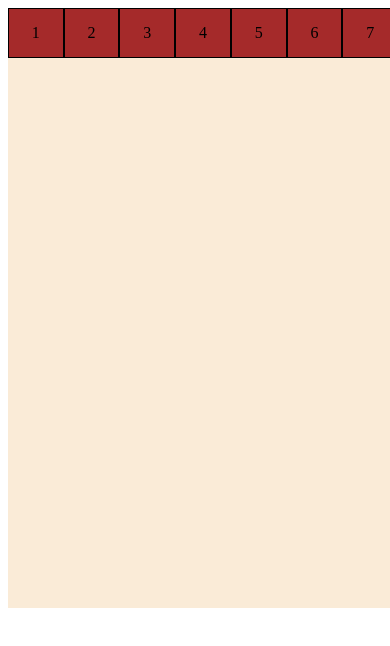
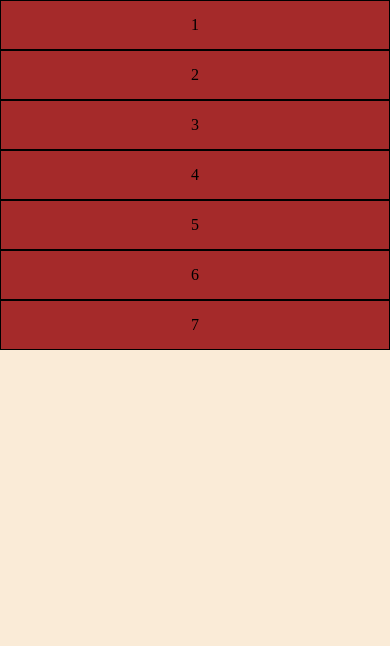
Before and after one commit to MerabSamkharadze/HTML_CSS_practice, a plain HTML site: page flexboxes.html in a window 390 px wide. Drawn offline with Linux system fonts and the light colour scheme.

Commit message:
change styles

```diff
--- a/css/flexboxes.css
+++ b/css/flexboxes.css
@@ -1,11 +1,13 @@
-body {
+/* body,
+html {
   width: 100%;
+  box-sizing: border-box;
 }
 .container {
   width: 100%;
   background-color: antiquewhite;
   height: 600px;
-  display: flex;
+  display: inline-flex;
   align-items: flex-start;
 }
 .box {
@@ -16,4 +18,43 @@ body {
   display: flex;
   align-items: center;
   justify-content: center;
+} */
+
+body,
+html {
+  width: 100%;
+  height: 100%;
+  box-sizing: border-box;
+  margin: 0;
+  padding: 0;
+  overflow-x: hidden;
+  background-color: antiquewhite;
 }
+
+.container {
+  width: 100%;
+  display: inline-flex;
+  align-items: flex-start;
+  flex-wrap: wrap;
+}
+
+.box {
+  padding: 15px;
+  background-color: brown;
+  border: 1px solid black;
+  flex-grow: 1;
+  display: flex;
+  align-items: center;
+  justify-content: center;
+  min-width: 0;
+}
+
+@media (max-width: 600px) {
+  .container {
+    height: auto;
+  }
+
+  .box {
+    flex-basis: 100%;
+  }
+}
```
